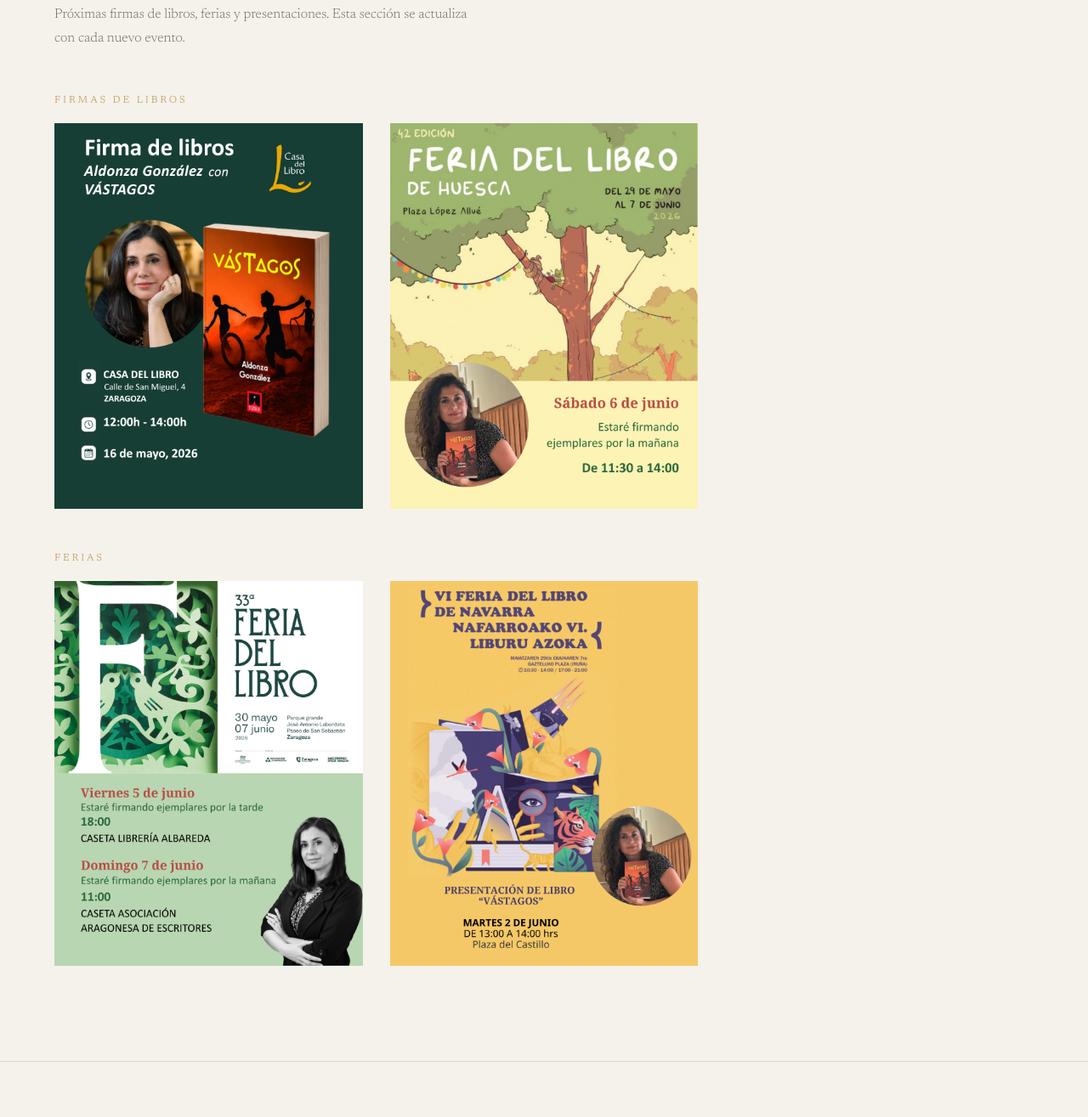
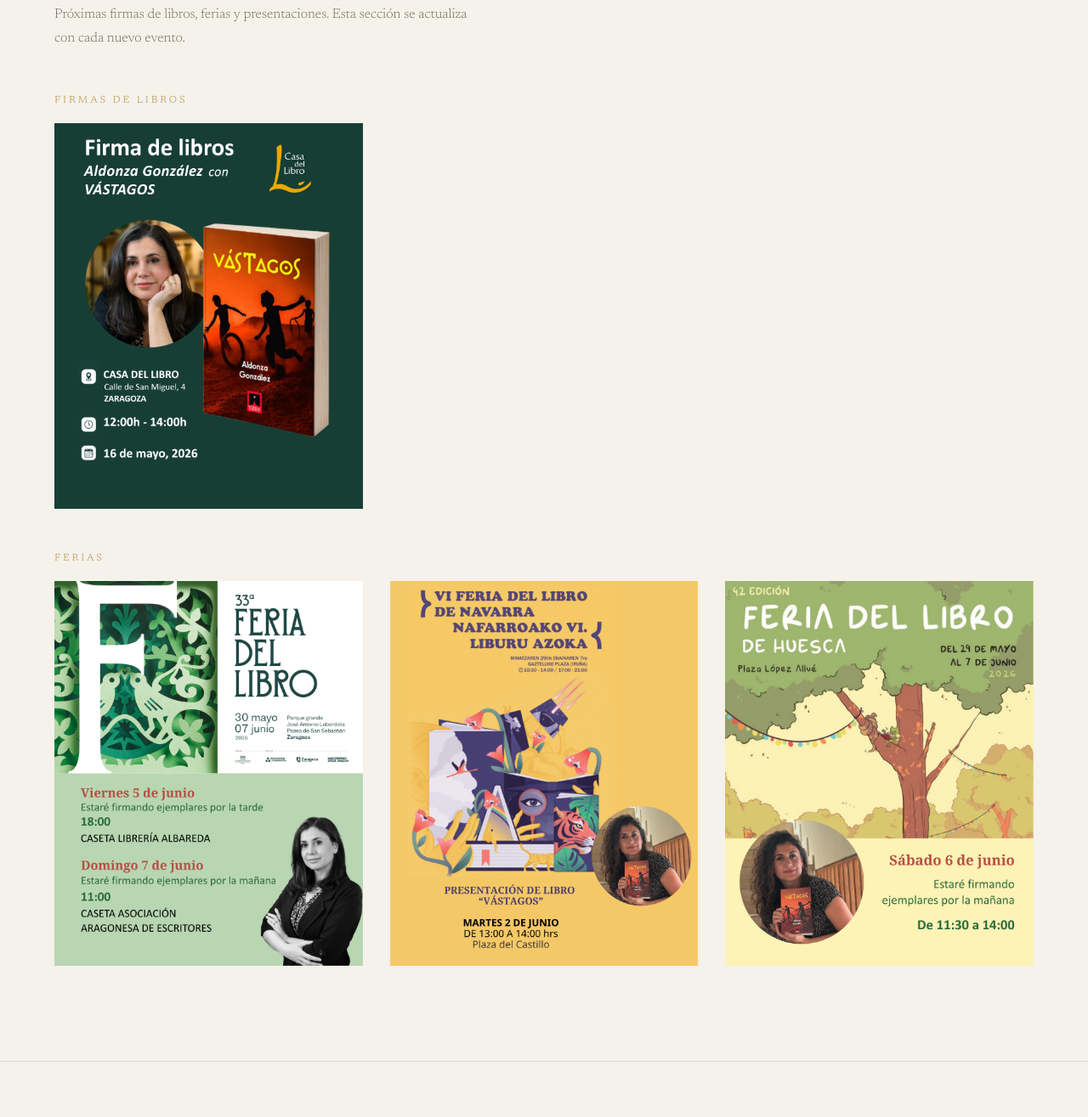
Before and after one commit to astroaldonza/aldonza-web, a plain HTML site: page index.html in a window 1280 px wide. Shown: the part 4825-6140 px from the top of the page at 85% size. Drawn offline with nearby package versions, Linux system fonts and the light colour scheme; a web font is replaced by a local one.

Commit message:
Add files via upload

```diff
--- a/index.html
+++ b/index.html
@@ -839,9 +839,6 @@
       <div class="evento-card animate">
         <img src="firma_vastagos_zaragoza.png" alt="Firma de libros Vástagos — Casa del Libro Zaragoza" />
       </div>
-      <div class="evento-card animate" style="animation-delay:.1s">
-        <img src="presentacion_huesca.png" alt="Feria del Libro de Huesca — Firma de Vástagos" />
-      </div>
     </div>
 
     <p class="section-label" style="margin-top:3rem; margin-bottom:1rem">Ferias</p>
@@ -851,6 +848,9 @@
       </div>
       <div class="evento-card animate" style="animation-delay:.1s">
         <img src="feria_del_libro_navarra_aldonza_vastagos.png" alt="VI Feria del Libro de Navarra" />
+      </div>
+      <div class="evento-card animate" style="animation-delay:.2s">
+        <img src="presentacion_huesca.png" alt="42ª Feria del Libro de Huesca" />
       </div>
     </div>
   </section>
@@ -868,7 +868,7 @@
           <a href="https://www.instagram.com/astroaldonza/" target="_blank" rel="noopener">Instagram — @astroaldonza</a>
         </li>
         <li>
-          <a href="https://x.com/home" target="_blank" rel="noopener">X / Twitter</a>
+          <a href="https://x.com/astroaldonza" target="_blank" rel="noopener">X / Twitter — @astroaldonza</a>
         </li>
       </ul>
     </div>
```
